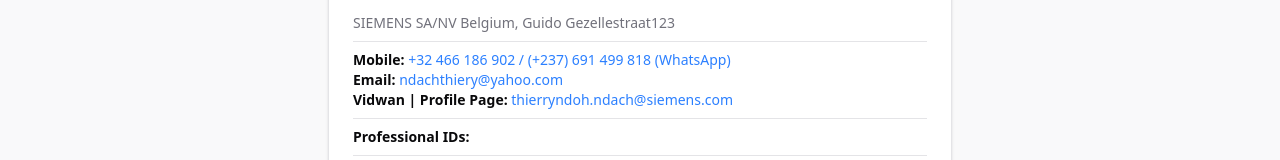
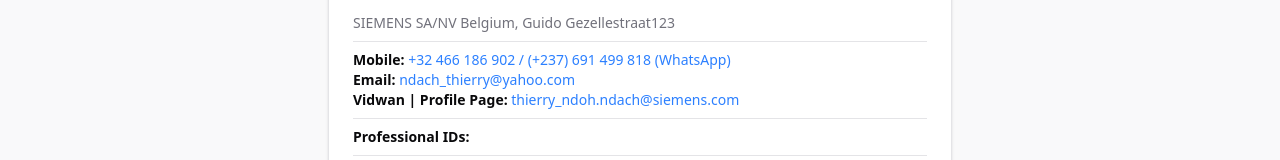
Before and after one commit to youmssi/william-porfolio, a Next.js app: page /references in a window 1280 px wide. Shown: the part 1187-1347 px from the top of the page. Built offline with nearby package versions, Linux system fonts and the light colour scheme.

Commit message:
delete ..

```diff
--- a/app/references/page.tsx
+++ b/app/references/page.tsx
@@ -39,10 +39,10 @@
     institution: "SIEMENS SA/NV Belgium, Guido Gezellestraat123",
     mobile: "+32 466 186 902 / (+237) 691 499 818",
     whatsapp: "https://wa.me/32466186902",
-    email: "ndachthiery@yahoo.com",
+    email: "ndach_thierry@yahoo.com",
     profile: {
-      label: "thierryndoh.ndach@siemens.com",
-      url: "mailto:thierryndoh.ndach@siemens.com"
+      label: "thierry_ndoh.ndach@siemens.com",
+      url: "mailto:thierry_ndoh.ndach@siemens.com"
     },
     professionalIds: [],
     researchInterest: "Scada Transport and Distribution Control centers. System architect for grid control applications for Transport and Distribution networks. Versed with the use and implementation of Transmission Network application (SE, CA, PF, etc). Control Center SCADA software, Design Engineering, Installation and Commissioning."
```
